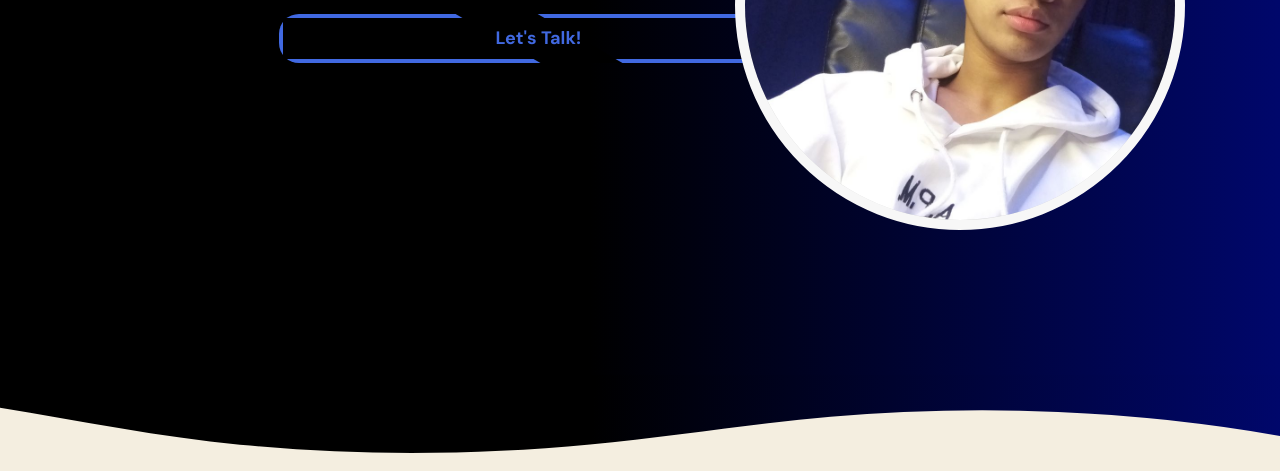
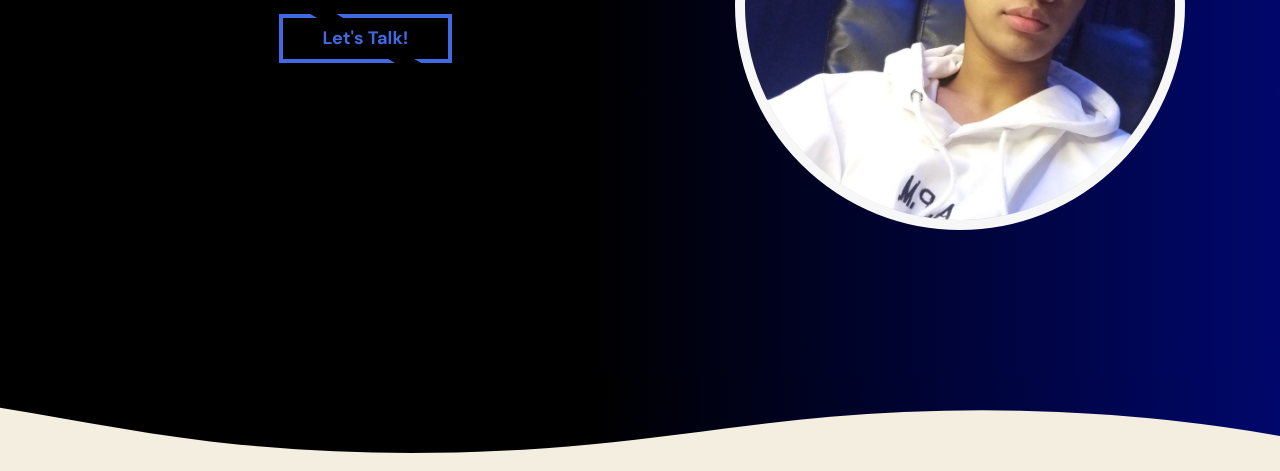
Before and after one commit to marlon1412/ImMarlon.github.io, a plain HTML site: page index.html in a window 1280 px wide. Shown: the part 415-886 px from the top of the page. Drawn offline with nearby package versions, Linux system fonts and the light colour scheme.

Commit message:
Add files via upload

```diff
--- a/style.css
+++ b/style.css
@@ -2614,7 +2614,7 @@ filter: progid:DXImageTransform.Microsoft.gradient(startColorstr="#000000",endCo
 	--arrow-stroke: 2px;
 	box-sizing: border-box;
 	border: 0;
-	border-radius: 20px;
+
 	color: var(--secondary-color);
 	padding: 1em 1.8em;
 	background: var(--primary-color);
@@ -2623,7 +2623,7 @@ filter: progid:DXImageTransform.Microsoft.gradient(startColorstr="#000000",endCo
 	align-items: center;
 	gap: 0.6em;
 	font-weight: bold;
-	width: 50%;
+
   }
 
   button .arrow-wrapper {
```
